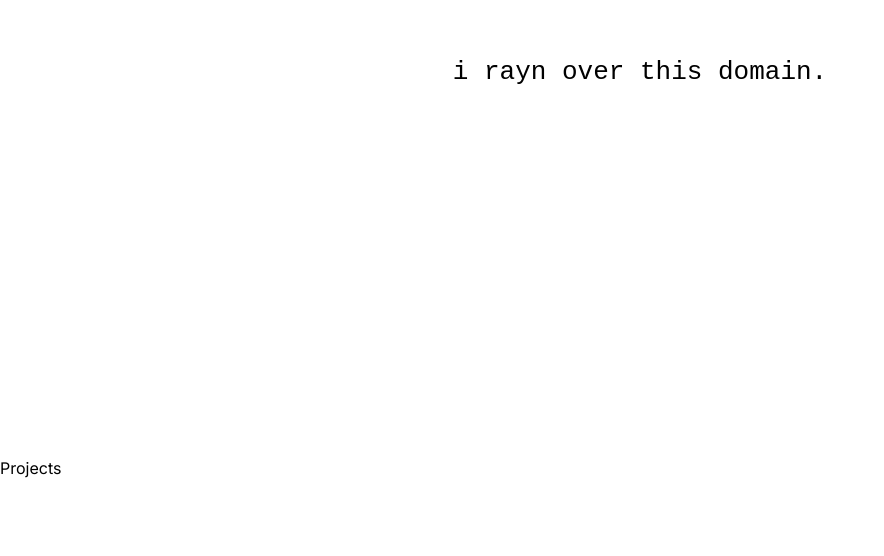
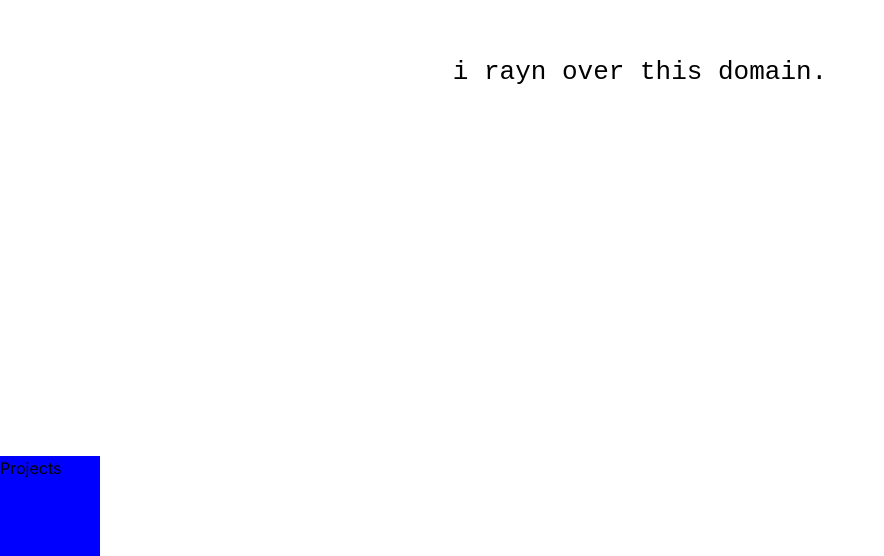
Before and after one commit to raylopez509/website2, a Next.js app: page / in a window 1280 px wide. Shown: the part 312-868 px from the top of the page, without its empty margins (0-884 px from the left). Before the commit the page ends 800 px from the top, so only its background shows below. Built offline with nearby package versions, Linux system fonts and the light colour scheme.

Commit message:
Got the links to start moving on click
Link now moves on click. Now I just need to set the title to be smaller when the first click happens

```diff
--- a/src/app/page.module.css
+++ b/src/app/page.module.css
@@ -34,6 +34,6 @@
   transition: transform 0.5s ease;
 }
 
-.box.move {
-  transform: translateX(-200px); /* Change this to adjust the movement */
+.move {
+  transform: translateX(200px);
 }
--- a/src/app/page.tsx
+++ b/src/app/page.tsx
@@ -1,6 +1,6 @@
-// import styles from "./page.module.css";
 "use client";
 
+import styles from "./page.module.css";
 import Link from "next/link";
 import Title from "./components/Title";
 import { useState } from "react";
@@ -12,21 +12,15 @@ export default function Home() {
 
   const handleClick = () => {
     setMove(!move);
-    console.log("i got clicked!");
   };
 
   return (
     <main>
-      {/* <div className={styles.wrapper}>
-        <div className={styles.typing}>i rayn over this domain.</div>
-      </div> */}
       <Title />
-      {/* <div>
-        {links.map((link) => {
-          return <Link href={link.href}>{link.text}</Link>;
-        })}
-      </div> */}
-      <div className={`box ${move ? "move" : ""}`} onClick={handleClick}>
+      <div
+        className={`${styles.box} ${move ? styles.move : ""}`}
+        onClick={handleClick}
+      >
         Projects
       </div>
     </main>
```
